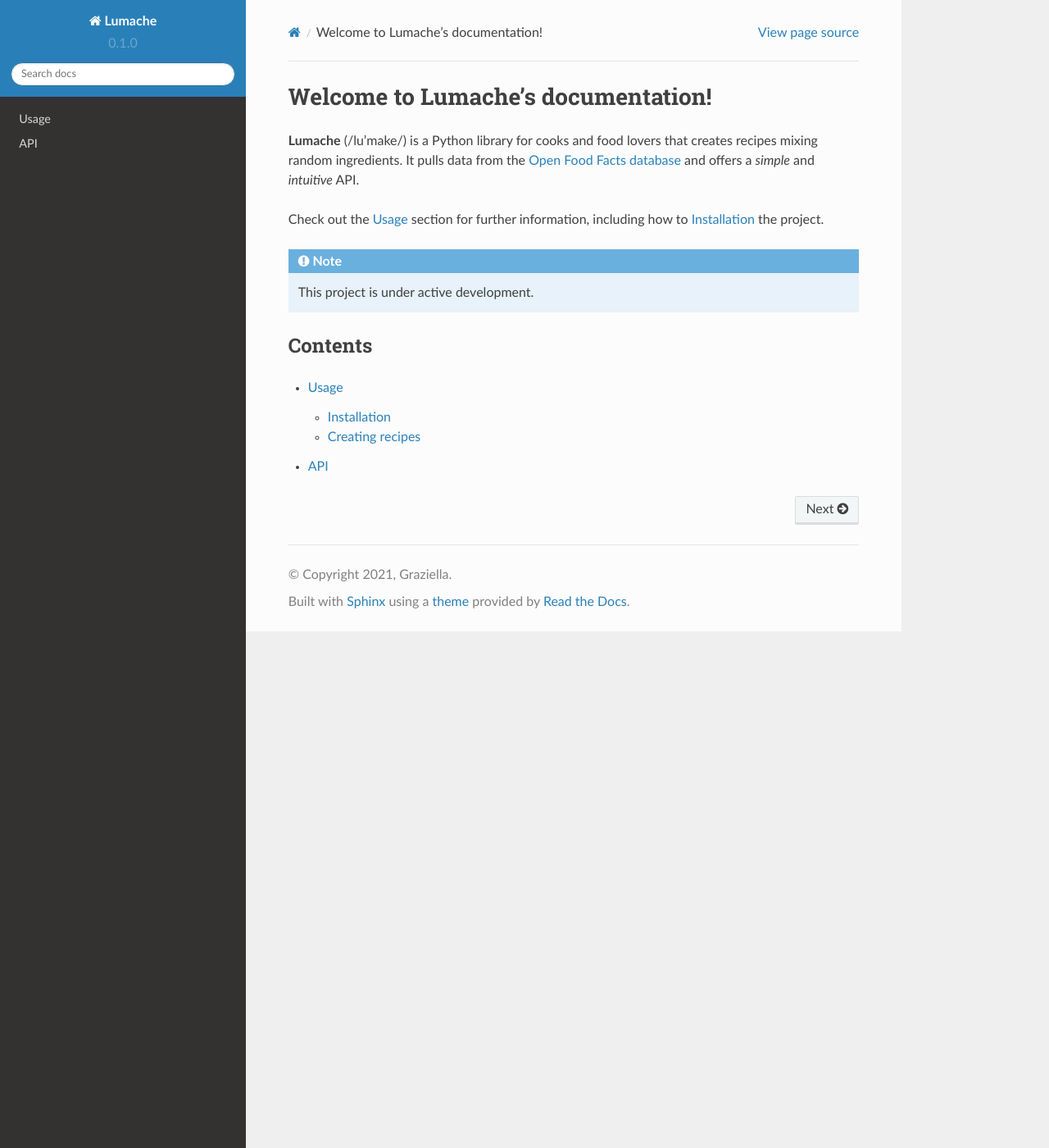
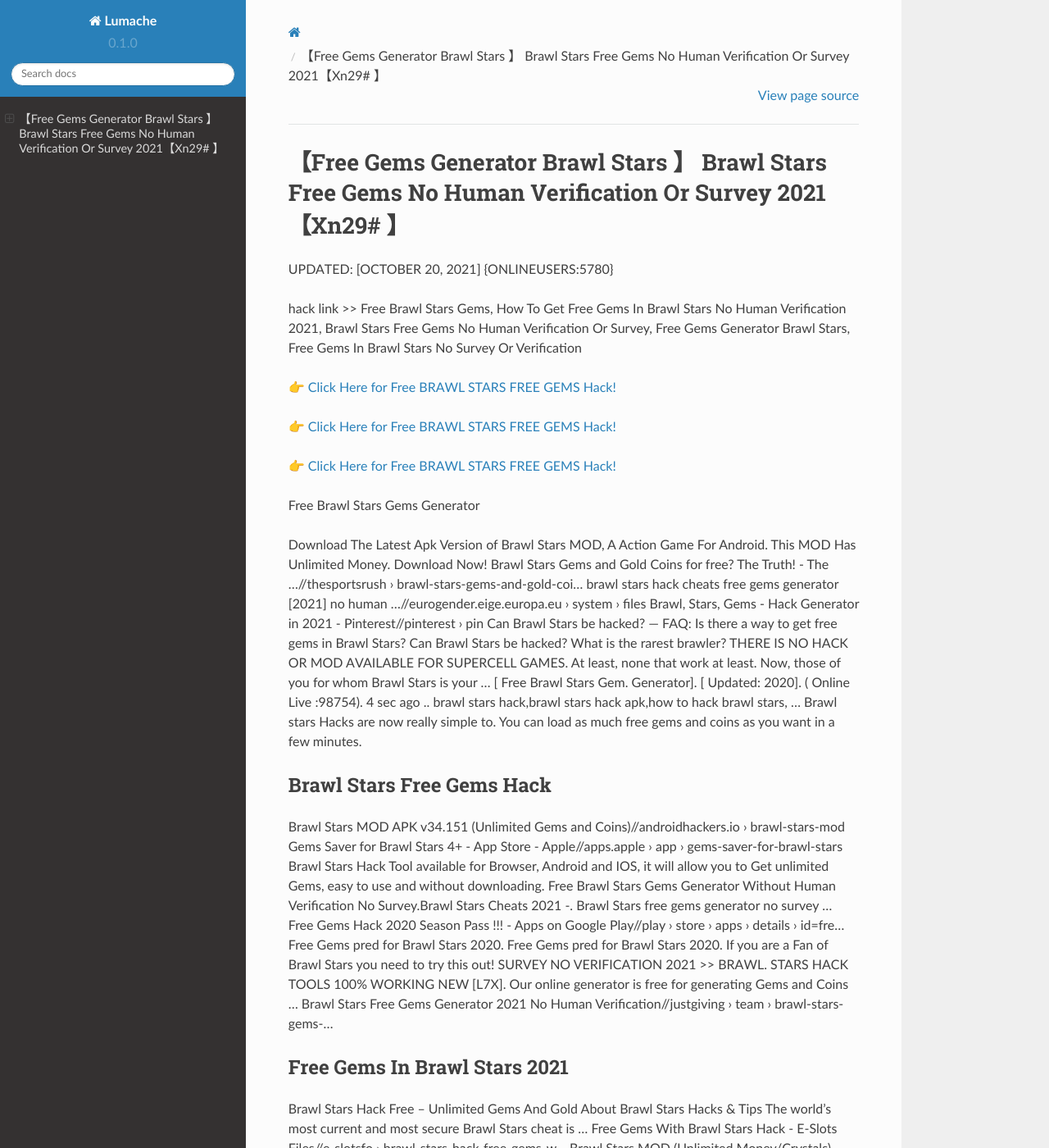
Before and after one commit to Marthaau/Brawl-Stars-Free-Gems-Lc29x, a Sphinx documentation site: the page built from docs/source/index.rst, in a window 1280 px wide and 1400 px high. Shown: the whole window at 82% size. Built offline with Sphinx 7.4.7 and the Read the Docs theme 2.0.0, drawn with Linux system fonts in a browser that asks for light colours; some of the changed text lies outside the part shown.

Commit message:
Update index.rst

```diff
--- a/docs/source/index.rst
+++ b/docs/source/index.rst
@@ -1,22 +1,62 @@
-Welcome to Lumache's documentation!
-===================================
+【Free Gems Generator Brawl Stars 】 Brawl Stars Free Gems No Human Verification Or Survey 2021【Xn29# 】
+==============================================================================
+UPDATED: [OCTOBER 20, 2021] {ONLINEUSERS:5780}
 
-**Lumache** (/lu'make/) is a Python library for cooks and food lovers
-that creates recipes mixing random ingredients.
-It pulls data from the `Open Food Facts database <https://world.openfoodfacts.org/>`_
-and offers a *simple* and *intuitive* API.
+hack link >> Free Brawl Stars Gems, How To Get Free Gems In Brawl Stars No Human Verification 2021, Brawl Stars Free Gems No Human Verification Or Survey, Free Gems Generator Brawl Stars, Free Gems In Brawl Stars No Survey Or Verification
 
-Check out the :doc:`usage` section for further information, including
-how to :ref:`installation` the project.
+`👉 Click Here for Free BRAWL STARS FREE GEMS Hack! <https://redirekt.in/fn9yo>`_
 
-.. note::
+`👉 Click Here for Free BRAWL STARS FREE GEMS Hack! <https://redirekt.in/fn9yo>`_
 
-   This project is under active development.
+`👉 Click Here for Free BRAWL STARS FREE GEMS Hack! <https://redirekt.in/fn9yo>`_
 
-Contents
---------
+Free Brawl Stars Gems Generator
 
-.. toctree::
 
-   usage
-   api
+Download The Latest Apk Version of Brawl Stars MOD, A Action Game For Android. This MOD Has Unlimited Money. Download Now!
+Brawl Stars Gems and Gold Coins for free? The Truth! - The ...//thesportsrush › brawl-stars-gems-and-gold-coi...
+brawl stars hack cheats free gems generator [2021] no human ...//eurogender.eige.europa.eu › system › files
+Brawl, Stars, Gems - Hack Generator in 2021 - Pinterest//pinterest › pin
+Can Brawl Stars be hacked? — FAQ: Is there a way to get free gems in Brawl Stars? Can Brawl Stars be hacked? What is the rarest brawler?
+THERE IS NO HACK OR MOD AVAILABLE FOR SUPERCELL GAMES. At least, none that work at least. Now, those of you for whom Brawl Stars is your ...
+[ Free Brawl Stars Gem. Generator]. [ Updated: 2020]. ( Online Live :98754). 4 sec ago .. brawl stars hack,brawl stars hack apk,how to hack brawl stars, ...
+Brawl stars Hacks are now really simple to. You can load as much free gems and coins as you want in a few minutes.
+
+********************************
+Brawl Stars Free Gems Hack
+********************************
+
+Brawl Stars MOD APK v34.151 (Unlimited Gems and Coins)//androidhackers.io › brawl-stars-mod
+Gems Saver for Brawl Stars 4+ - App Store - Apple//apps.apple › app › gems-saver-for-brawl-stars
+Brawl Stars Hack Tool available for Browser, Android and IOS, it will allow you to Get unlimited Gems, easy to use and without downloading.
+Free Brawl Stars Gems Generator Without Human Verification No Survey.Brawl Stars Cheats 2021 -. Brawl Stars free gems generator no survey ...
+Free Gems Hack 2020 Season Pass !!! - Apps on Google Play//play › store › apps › details › id=fre...
+Free Gems pred for Brawl Stars 2020. Free Gems pred for Brawl Stars 2020. If you are a Fan of Brawl Stars you need to try this out!
+SURVEY NO VERIFICATION 2021 >> BRAWL. STARS HACK TOOLS 100% WORKING NEW [L7X]. Our online generator is free for generating Gems and Coins ...
+Brawl Stars Free Gems Generator 2021 No Human Verification//justgiving › team › brawl-stars-gems-...
+
+***********************************
+Free Gems In Brawl Stars 2021
+***********************************
+
+Brawl Stars Hack Free – Unlimited Gems And Gold About Brawl Stars Hacks & Tips The world's most current and most secure Brawl Stars cheat is ...
+Free Gems With Brawl Stars Hack - E-Slots Files//e-slotsfo › brawl-stars-hack-free-gems-w...
+Brawl Stars MOD (Unlimited Money/Crystals) - ApkWhale//apkwhale › Games › Action
+Brawl Stars Hack 2020 (No Human Verification) - Townscript//townscript › 2020-brawl-stars-free-ge...
+Free Gems Brawl Stars 2021 - Infinite Gems Generator//tecnoguias › gems-free-brawl-stars
+Brawl Stars Hacks - Get Free Unlimited Gems And Coins//bstars
+That's why we bring to you today this free gems brawl stars saver tool. ... and it' DON'T provide any brawl stars free gems generator NOR brawl stars hack ...
+free brawl stars gems generator >> no survey no verification ...//eurogender.eige.europa.eu › system › files
+
+
+Tak1z:
+Heist Brawl Stars
+Brawl Stars Free Gems
+Brawl Stars Gem Generator No Human Verification Or Survey
+How To Hack Brawl Stars 2021
+Brawl Stars Free Gems Generator
+Brawl Stars Gems Generator
+Brawl Stars Free Gems Generator
+Free Gems Hack Brawl Stars
+Brawl Stars Gems Hack
+Brawl Stars Free Gems No Human Verification
```
